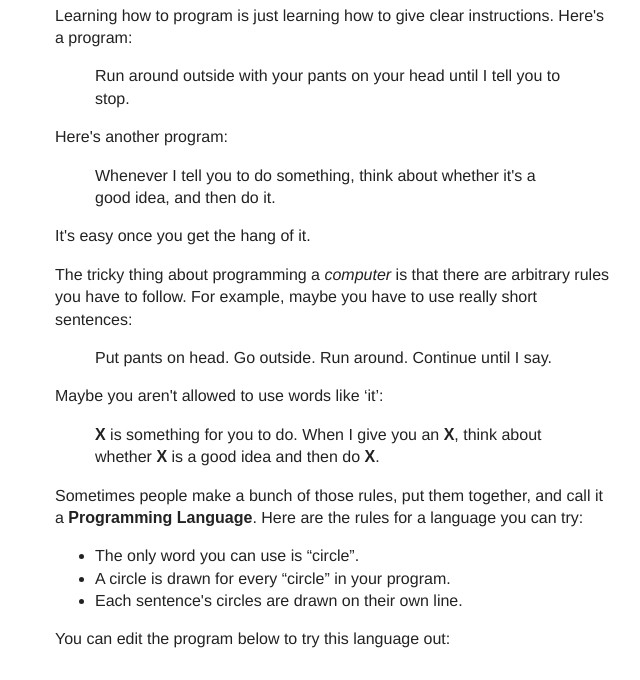
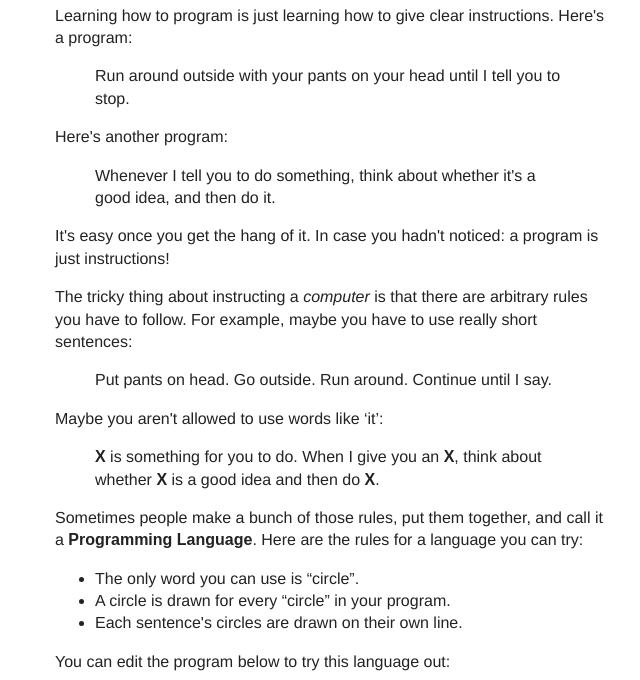
Before and after one commit to alltom/programmingiseasy, a plain HTML site: page index.html in a window 1280 px wide. Shown: the part 83-763 px from the top of the page, without its empty margins (305-945 px from the left). Drawn offline with Linux system fonts and the light colour scheme; a web font is replaced by a local one.

Commit message:
tiny thing

```diff
--- a/index.html
+++ b/index.html
@@ -76,9 +76,9 @@ table.playground svg {
   Whenever I tell you to do something, think about whether it's a good idea, and then do it.
 </blockquote>
 
-<p>It's easy once you get the hang of it.
+<p>It's easy once you get the hang of it. In case you hadn't noticed: a program is just instructions!
 
-<p>The tricky thing about programming a <em>computer</em> is that there are arbitrary rules you have to follow. For example, maybe you have to use really short sentences:
+<p>The tricky thing about instructing a <em>computer</em> is that there are arbitrary rules you have to follow. For example, maybe you have to use really short sentences:
 
 <blockquote>
   Put pants on head. Go outside. Run around. Continue until I say.
```
